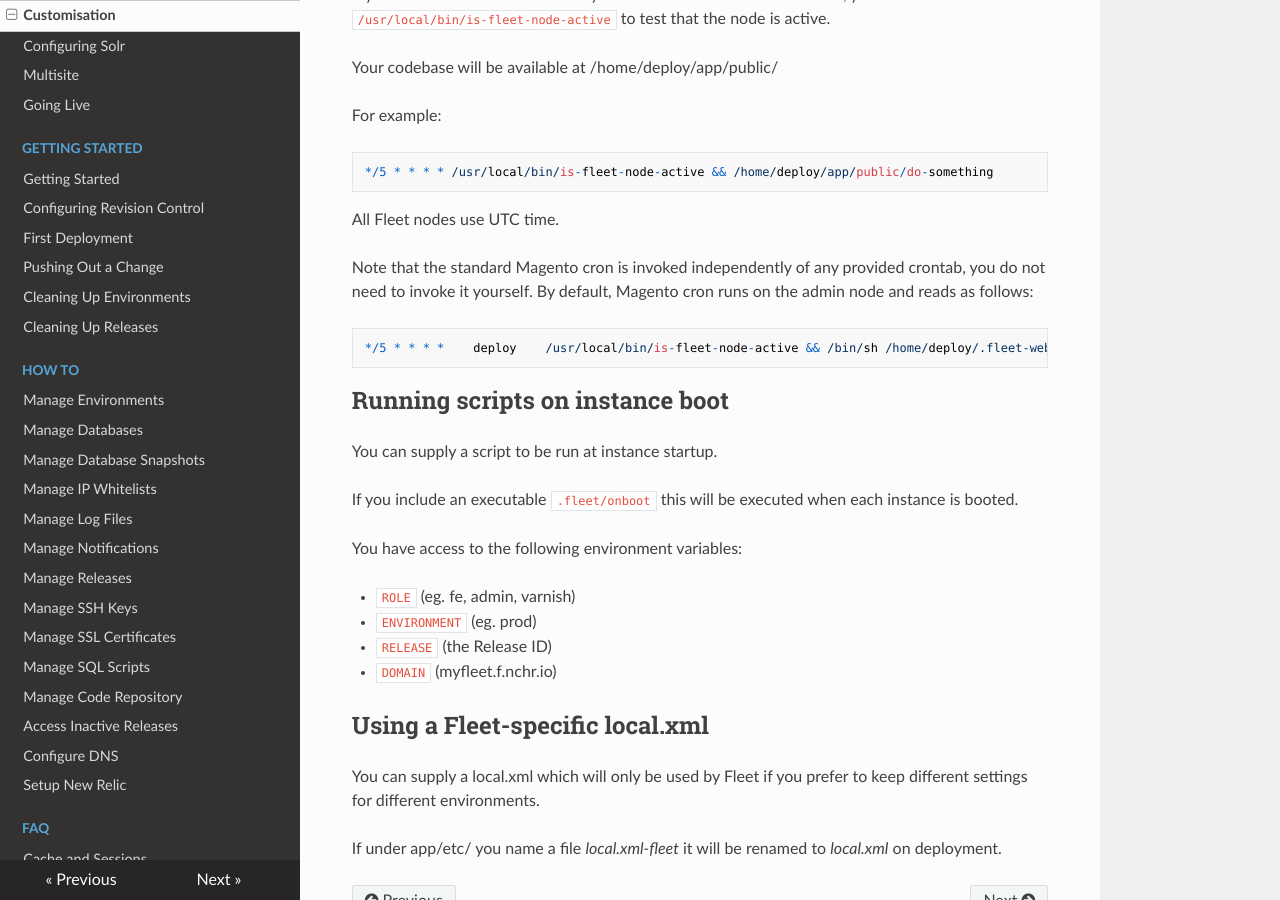
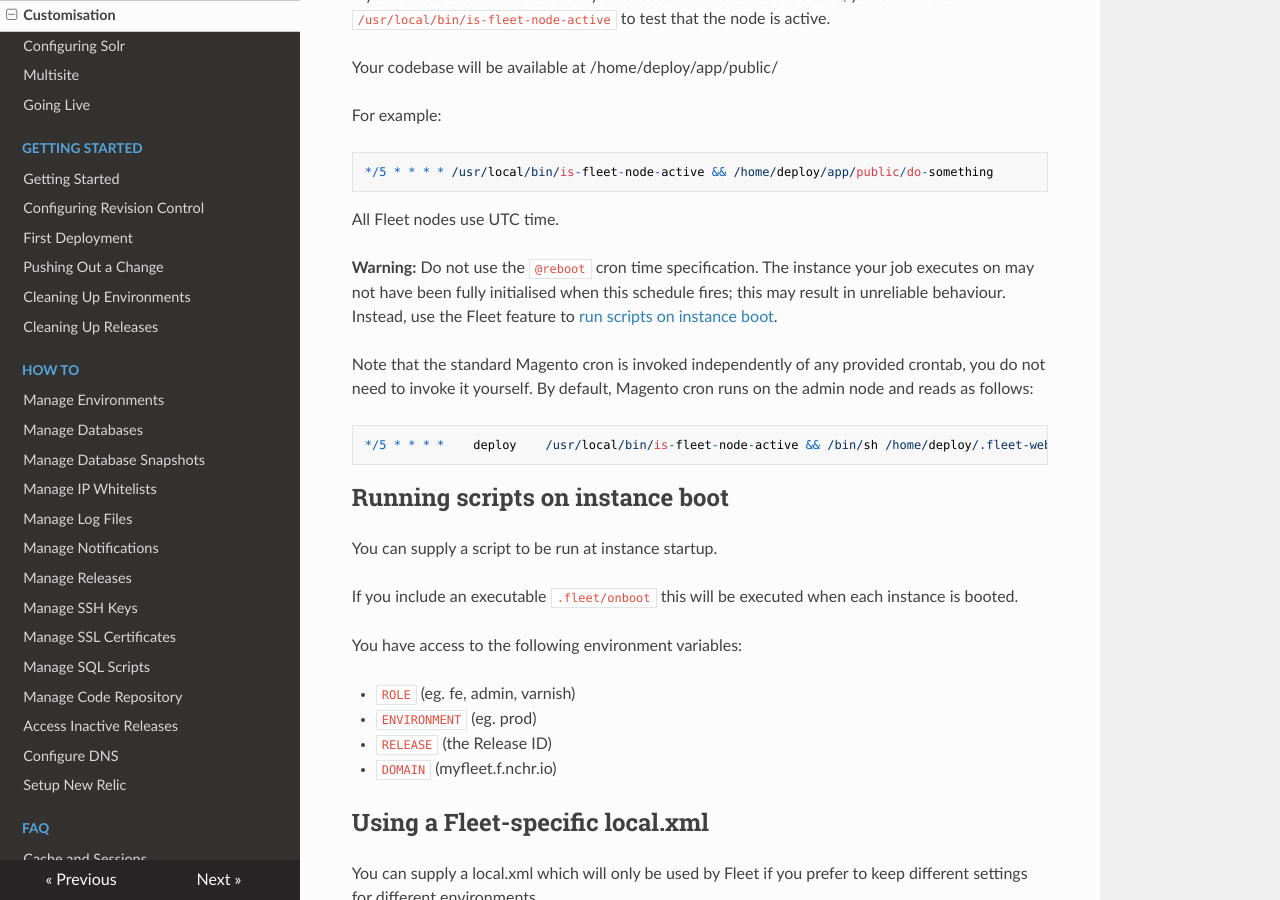
Before and after one commit to anchor/fleet-magento-docs, an MkDocs documentation site: the page built from docs/configuring-magento-for-fleet/customisation.md, in a window 1280 px wide and 900 px high, scrolled down 1434 px. Built offline with MkDocs 1.6.1, drawn with Linux system fonts in a browser that asks for light colours; nearby versions of some CDN libraries; old or Windows-style settings are respelled for this version of MkDocs.

Commit message:
Warn users not to use @reboot in cron
The @reboot job results in a potential race condition.  Direct users to
the instance boot script function instead.

````diff
--- a/docs/configuring-magento-for-fleet/customisation.md
+++ b/docs/configuring-magento-for-fleet/customisation.md
@@ -80,6 +80,12 @@ For example:
 
 All Fleet nodes use UTC time.
 
+**Warning:** Do not use the `@reboot` cron time specification.  The instance
+your job executes on may not have been fully initialised when this schedule
+fires; this may result in unreliable behaviour.  Instead, use the Fleet feature
+to [run scripts on instance
+boot](customisation#running-scripts-on-instance-boot).
+
 Note that the standard Magento cron is invoked independently of any provided crontab, you do not need to invoke it yourself. By default, Magento cron runs on the admin node and reads as follows:
 
 ```
````
